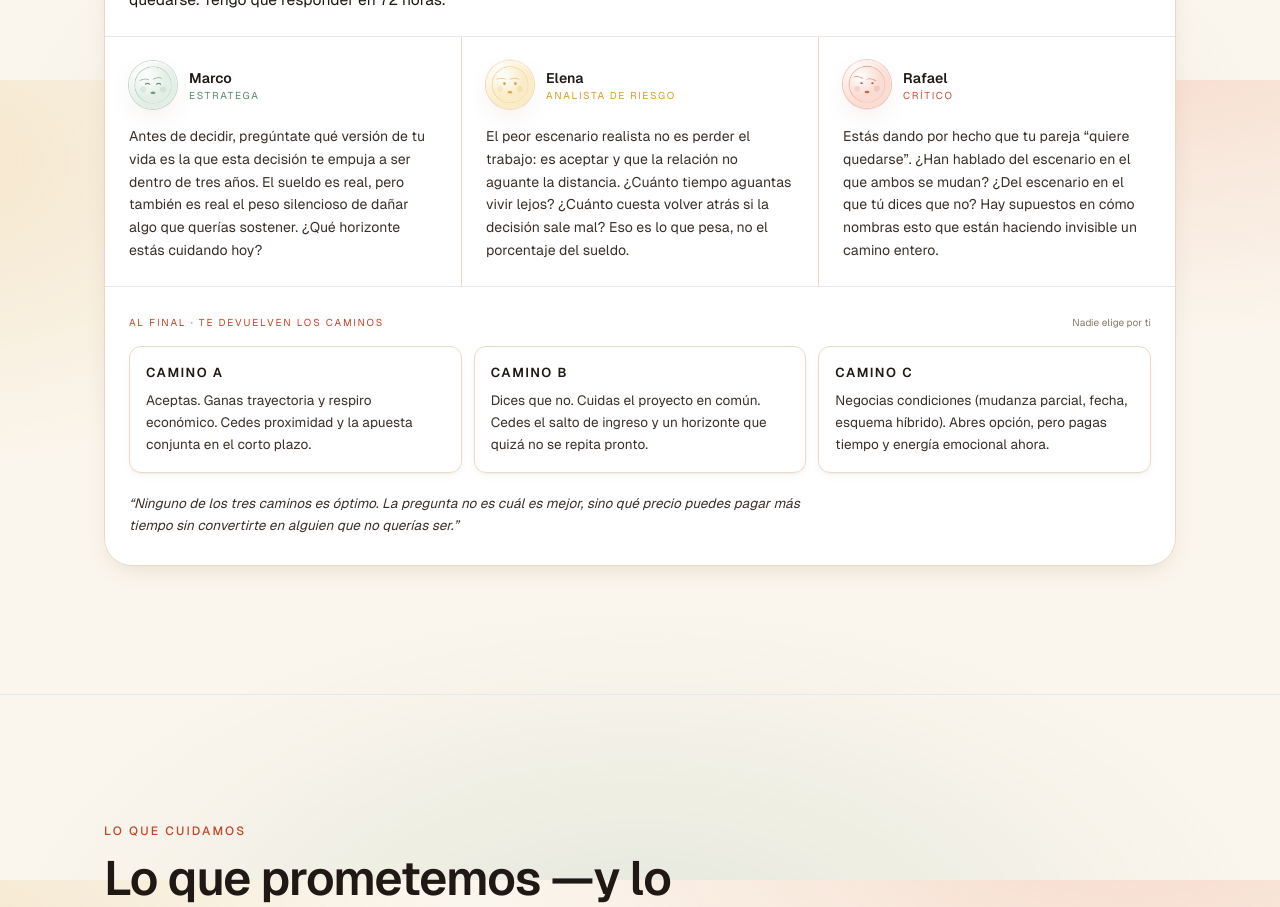
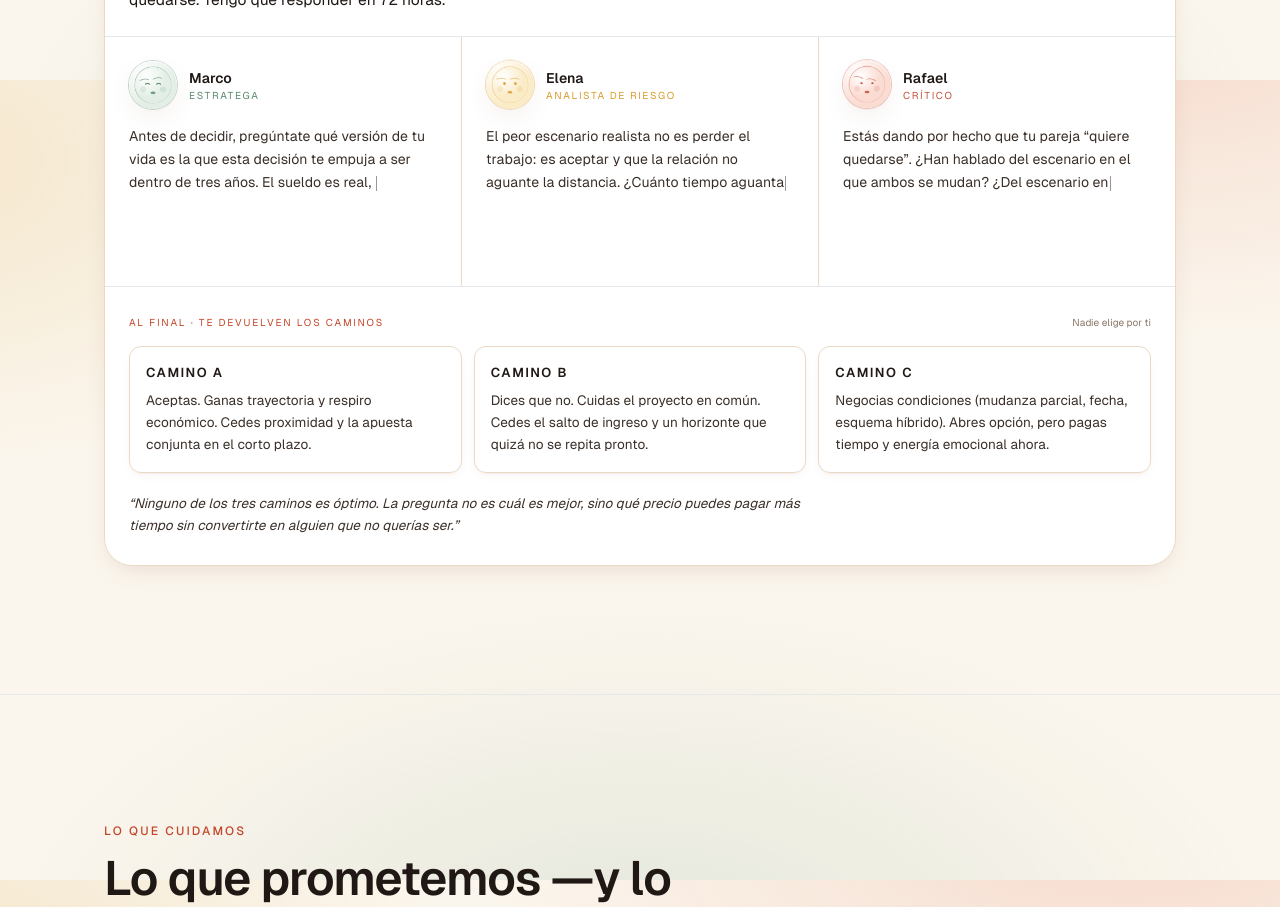
Before and after one commit to milandealba25/Councilia, a Next.js app: page / in a window 1280 px wide. Shown: the part 4720-5627 px from the top of the page. Built offline with nearby package versions, Linux system fonts and the light colour scheme.

Commit message:
Ejemplo: respuestas de agentes con mecanografía al entrar en vista
Co-authored-by: Cursor <cursoragent@cursor.com>

```diff
--- a/components/landing/ExampleSection.tsx
+++ b/components/landing/ExampleSection.tsx
@@ -1,6 +1,7 @@
 import { Container } from "@/components/ui/Container";
 import { Reveal } from "@/components/ui/Reveal";
 import { AgentFace } from "@/components/agents/AgentFace";
+import { TypewriterText } from "@/components/landing/TypewriterText";
 import {
   AGENT_LABELS,
   AGENT_ROLES,
@@ -103,9 +104,11 @@ export function ExampleSection() {
                         </p>
                       </div>
                     </div>
-                    <p className="text-[14px] leading-relaxed text-foreground-soft">
-                      {RESPONSES[agent]}
-                    </p>
+                    <TypewriterText
+                      text={RESPONSES[agent]}
+                      staggerMs={idx * 200}
+                      className="text-[14px] leading-relaxed text-foreground-soft"
+                    />
                   </div>
                 </Reveal>
               ))}
--- /dev/null
+++ b/components/landing/TypewriterText.tsx
@@ -0,0 +1,100 @@
+"use client";
+
+import { useEffect, useRef, useState } from "react";
+
+const CHAR_MS = 52;
+const IO_THRESHOLD = 0.18;
+
+interface Props {
+  text: string;
+  staggerMs?: number;
+  /** Clases tipográficas (deben coincidir en fantasma y capa visible). */
+  className: string;
+}
+
+/**
+ * Párrafo que se revela letra a letra al entrar en vista (misma cadencia que el council).
+ */
+export function TypewriterText({ text, staggerMs = 0, className }: Props) {
+  const rootRef = useRef<HTMLDivElement>(null);
+  const [active, setActive] = useState(false);
+  const [displayed, setDisplayed] = useState("");
+
+  useEffect(() => {
+    const node = rootRef.current;
+    if (!node) return;
+
+    const reduced =
+      typeof window !== "undefined" &&
+      window.matchMedia?.("(prefers-reduced-motion: reduce)").matches;
+
+    const io = new IntersectionObserver(
+      ([e]) => {
+        if (!e.isIntersecting) return;
+        if (reduced) setDisplayed(text);
+        setActive(true);
+        io.disconnect();
+      },
+      { threshold: IO_THRESHOLD, rootMargin: "0px 0px -6% 0px" },
+    );
+    io.observe(node);
+    return () => io.disconnect();
+  }, [text]);
+
+  useEffect(() => {
+    if (!active) return;
+
+    const reduced =
+      typeof window !== "undefined" &&
+      window.matchMedia?.("(prefers-reduced-motion: reduce)").matches;
+
+    if (reduced) {
+      setDisplayed(text);
+      return;
+    }
+
+    let i = 0;
+    let intervalId: number | undefined;
+    const timeoutId = window.setTimeout(() => {
+      intervalId = window.setInterval(() => {
+        i += 1;
+        setDisplayed(text.slice(0, i));
+        if (i >= text.length && intervalId !== undefined) {
+          window.clearInterval(intervalId);
+          intervalId = undefined;
+        }
+      }, CHAR_MS);
+    }, staggerMs);
+
+    return () => {
+      window.clearTimeout(timeoutId);
+      if (intervalId !== undefined) window.clearInterval(intervalId);
+    };
+  }, [active, text, staggerMs]);
+
+  const complete = displayed.length >= text.length && active;
+
+  return (
+    <div ref={rootRef} className="relative">
+      <p className={`invisible break-words ${className}`} aria-hidden>
+        {text}
+      </p>
+      <p
+        className={`absolute left-0 top-0 break-words ${className}`}
+        aria-live={complete ? "off" : "polite"}
+      >
+        {active ? (
+          <>
+            {displayed}
+            {!complete ? (
+              <span
+                aria-hidden
+                className="ml-px inline-block h-[1.05em] w-px translate-y-px bg-current align-middle opacity-70 motion-safe:animate-pulse"
+              />
+            ) : null}
+          </>
+        ) : null}
+      </p>
+    </div>
+  );
+}
```
